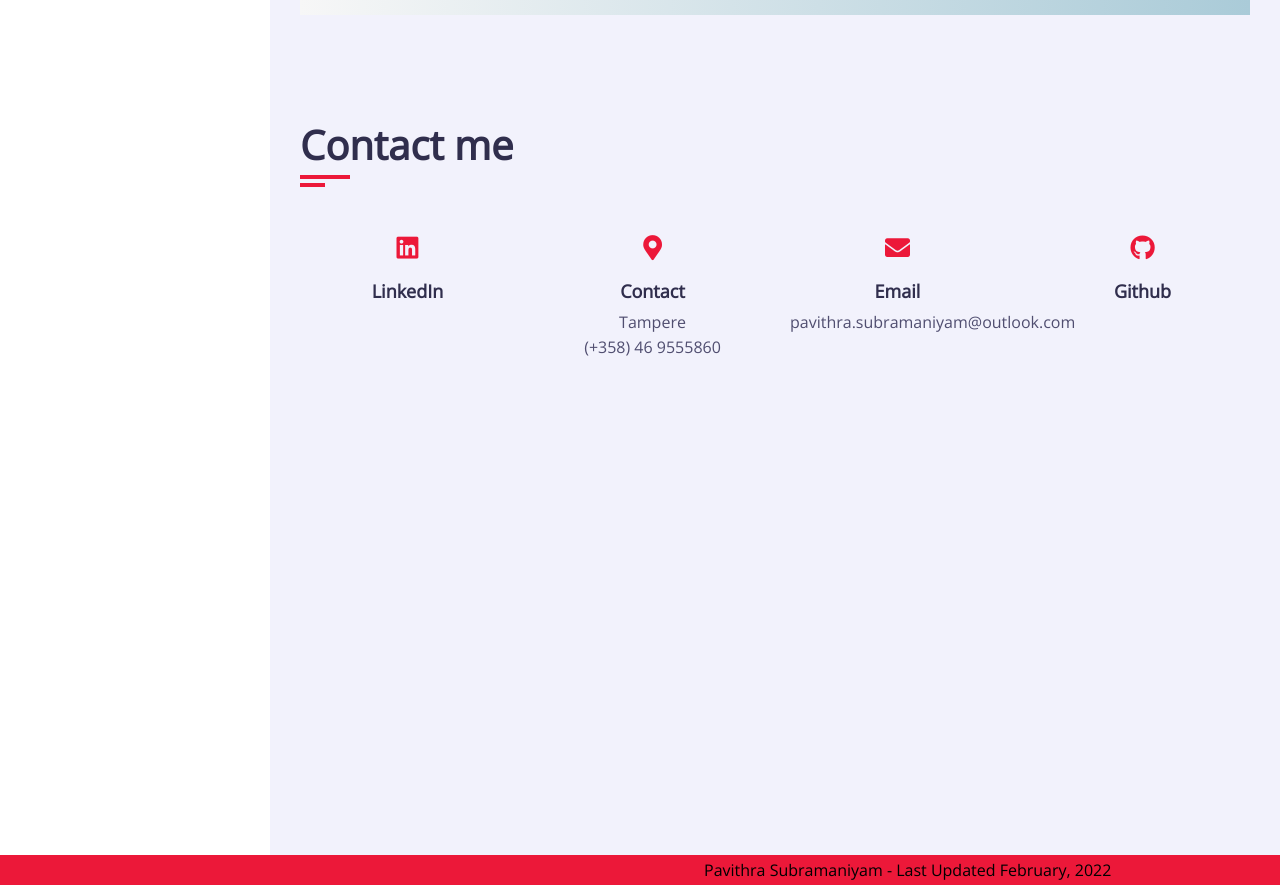
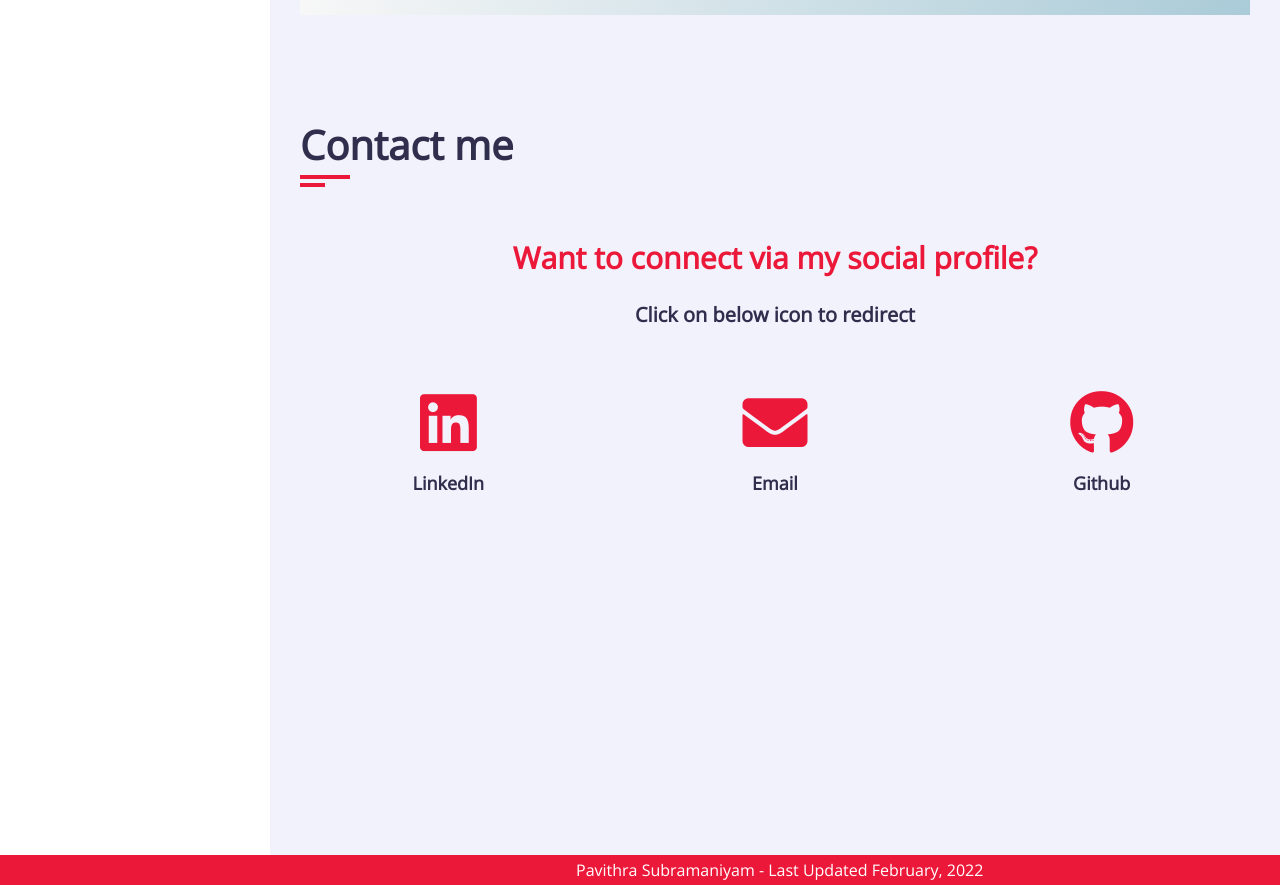
Before and after one commit to spavythra/myportfolio, a PHP site: page / in a window 1280 px wide; the page is wider, and only the part inside the window is pictured. Shown: the part 4800-5685 px from the top of that part. Run offline with PHP 8.4, Linux system fonts and the light colour scheme; some libraries are stand-ins or nearby versions; some web fonts are replaced.

Commit message:
Formatted contact me, yet to add address and phone number

```diff
--- a/css/style.css
+++ b/css/style.css
@@ -251,7 +251,7 @@ ul
 }
 .aside .nav li a
 {
-    font-size: 16px;
+    font-size: 20px;
     font-weight: 600;
     display: block;
     border-bottom: 1px solid var(--bg-black-50);
@@ -678,7 +678,7 @@ h3.my-profession
   .card .circle .box span,
   .wrapper .card .text{
     background: var(--skin-color);
-    -webkit-background-clip: text;
+    -webkit-background-clip : text;
     -webkit-text-fill-color: transparent;
   }
   .circle .box span{
@@ -925,35 +925,44 @@ h3.my-profession
 {
     color: var(--skin-color);
     text-align: center;
-    font-size: 25px;
+    font-size: 30px;
     margin-bottom: 20px;
 }
 .contact-sub-title
 {
     color: var(--text-black-900);
     text-align: center;
-    font-size: 15px;
+    font-size: 20px;
     margin-bottom: 60px;
 }
 .contact .contact-info-item
 {
-    flex: 0 0 25%;
-    max-width: 25%;
+    flex: 0 0 33.3333%;
+    max-width: 33.3333%;
     text-align: center;
     margin-bottom: 60px;
+}
+.contact .contact-section {
+    /* background: var(--bg-black-900);
+    background-color: var(--bg-black-100); */
+    min-height: 100vh;
+    display: block;
+    padding: 0 30px;
+    opacity: 1;
 }
 .contact .contact-info-item .icon
 {
     display: inline-block;
+
 }
 .contact .contact-info-item .icon .fa
 {
-    font-size: 25px;
+    font-size: 65px;
     color: var(--skin-color);
 }
 .contact .contact-info-item .icon .fab
 {
-    font-size: 25px;
+    font-size: 65px;
     color: var(--skin-color);
 }
 .contact .contact-info-item h4
@@ -1033,8 +1042,8 @@ h3.my-profession
     line-height: 30px;
 }
 .footer p {
-    color: black;
-    margin-left: 55%;
+    color: white;
+    margin-left: 45%;
 }
 /* End Footer */
 
--- a/index.html
+++ b/index.html
@@ -322,8 +322,8 @@
               <h2>Contact me</h2>
             </div>
           </div>
-          <!-- <h3 class="contact-title padd-15">Have You Any Questions ?</h3>
-          <h4 class="contact-sub-title padd-15">I'M AT YOUR SERVICES</h4> -->
+          <h3 class="contact-title padd-15">Want to connect via my social profile?</h3>
+          <h4 class="contact-sub-title padd-15">Click on below icon to redirect</h4>
           <div class="row">
             <!-- ===== Contact info item start ====== -->
             <div class="contact-info-item padd-15">
@@ -333,18 +333,18 @@
             </div>
             <!-- ===== Contact info item end ====== -->
              <!-- ===== Contact info item start ====== -->
-             <div class="contact-info-item padd-15">
+             <!-- <div class="contact-info-item padd-15">
               <div class="icon"><i class="fa fa-map-marker-alt"></i></div>
               <h4>Contact</h4>
               <p>Tampere</p>
               <p>(+358) 46 9555860</p>
-            </div>
+            </div> -->
             <!-- ===== Contact info item end ====== -->
              <!-- ===== Contact info item start ====== -->
              <div class="contact-info-item padd-15">
-              <div class="icon"><i class="fa fa-envelope"></i></div>
+              <div class="icon"><a href="mailto:pavithra.subramaniyam@outlook.com"><i class="fa fa-envelope"></i></a></div>
               <h4>Email</h4>
-              <p>pavithra.subramaniyam@outlook.com</p>
+
             </div>
             <!-- ===== Contact info item end ====== -->
              <!-- ===== Contact info item start ====== -->
```
